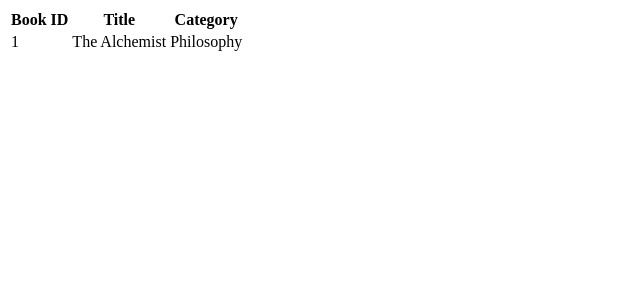
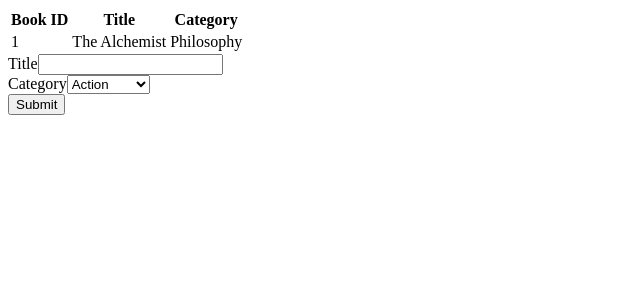
Before and after one commit to AymenBida/magic-books, a React (Create React App) app: page / in a window 1280 px wide. Shown: the top 300 px of the page, without its empty margins (0-640 px from the left). Built offline with nearby package versions, Linux system fonts and the light colour scheme.

Commit message:
Add the BooksForm component

```diff
--- a/src/components/BooksForm.js
+++ b/src/components/BooksForm.js
@@ -1,3 +1,37 @@
-const BooksForm = () => null;
+const categories = [
+  { name: 'Action', id: 1 },
+  { name: 'Biography', id: 2 },
+  { name: 'History', id: 3 },
+  { name: 'Horror', id: 4 },
+  { name: 'Kids', id: 5 },
+  { name: 'Learning', id: 6 },
+  { name: 'Sci-Fi', id: 7 },
+];
+
+const BooksForm = () => (
+  <form>
+    <div>
+      <label htmlFor="title">
+        Title
+        <input id="title" type="text" />
+      </label>
+
+    </div>
+    <div>
+      <label htmlFor="category">
+        Category
+        <select name="category" id="category">
+          {categories.map(
+            (category) => <option key={category.id} value={category.id}>{category.name}</option>,
+          )}
+        </select>
+      </label>
+    </div>
+    <div>
+      <button type="button">Submit</button>
+    </div>
+
+  </form>
+);
 
 export default BooksForm;
--- a/src/components/BooksList.js
+++ b/src/components/BooksList.js
@@ -8,7 +8,6 @@ const BooksList = () => (
         <th>Title</th>
         <th>Category</th>
       </tr>
-
     </thead>
     <tbody>
       <Book bookId={1} title="The Alchemist" category="Philosophy" />
```
